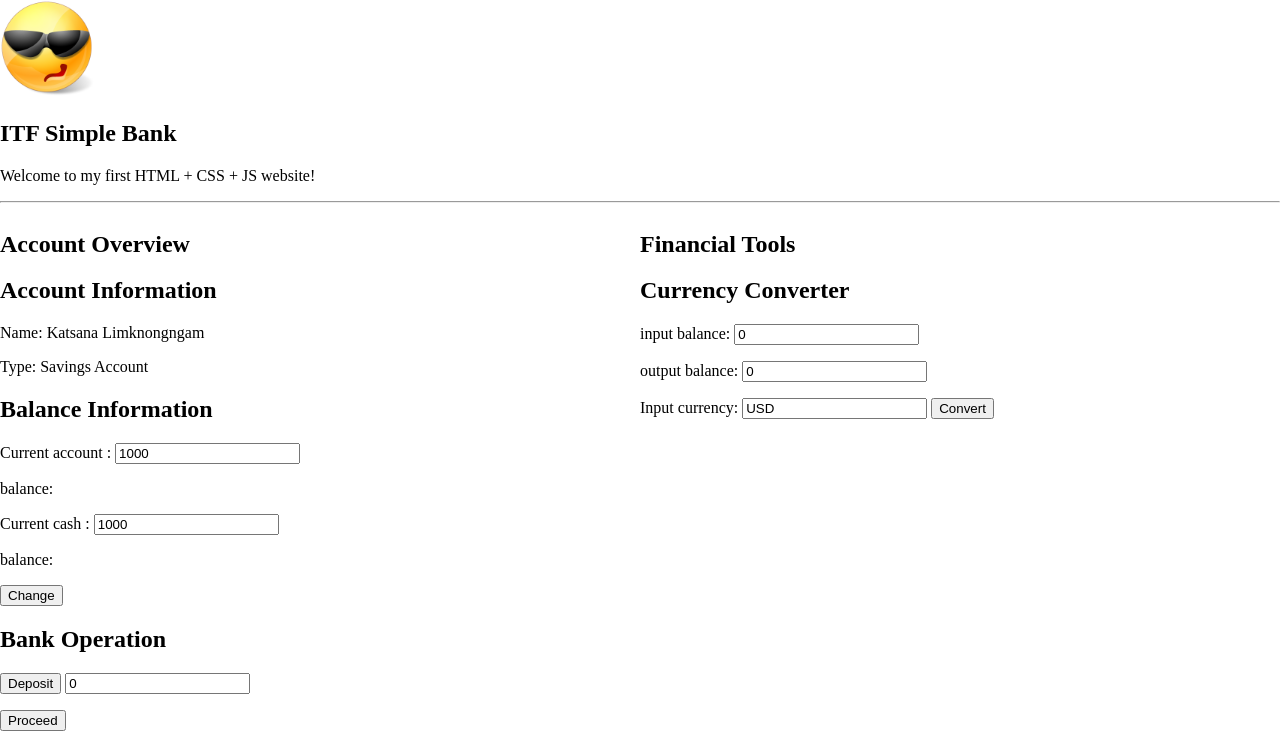
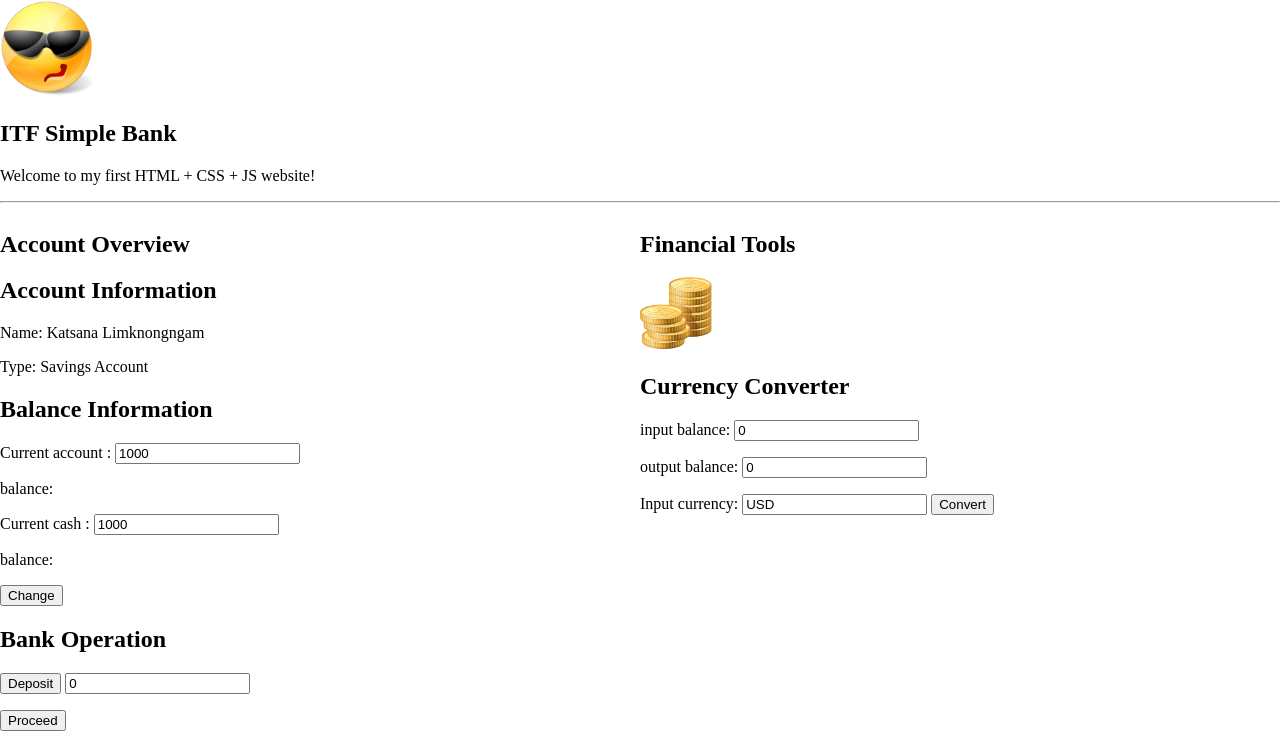
Before and after one commit to unb0y5/ITF-it68070217, a plain HTML site: page index.html in a window 1280 px wide. Shown: the part 67-800 px from the top of the page. Drawn offline with Linux system fonts and the light colour scheme.

Commit message:
index.html

```diff
--- a/index.html
+++ b/index.html
@@ -50,6 +50,7 @@
         <div>
             <h2>Financial Tools</h2>
             <div>
+                <img src="coins.png" width="72" alt="Coins" />
                 <h2>Currency Converter</h2>
                 <p>input balance: <input type="number" id="inputbalance" value="0"></p>
                 <p>output balance: <input type="number" id="outputbalance" value="0"></p>
@@ -62,4 +63,5 @@
     </div>
     <script src="script.js"></script>
 </body>
+
 </html>
```
